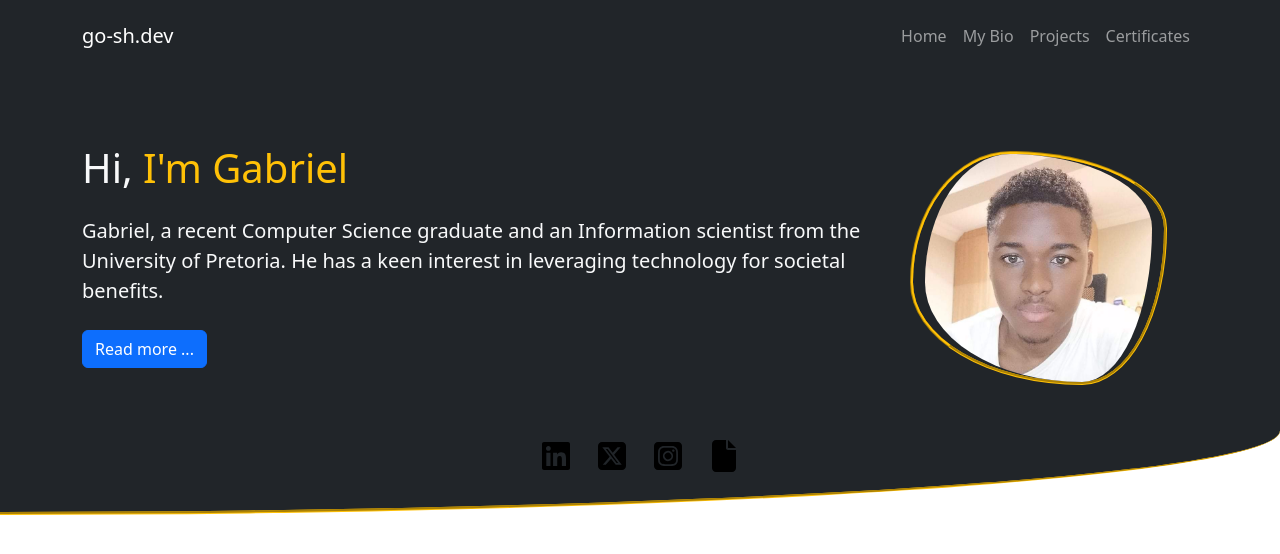
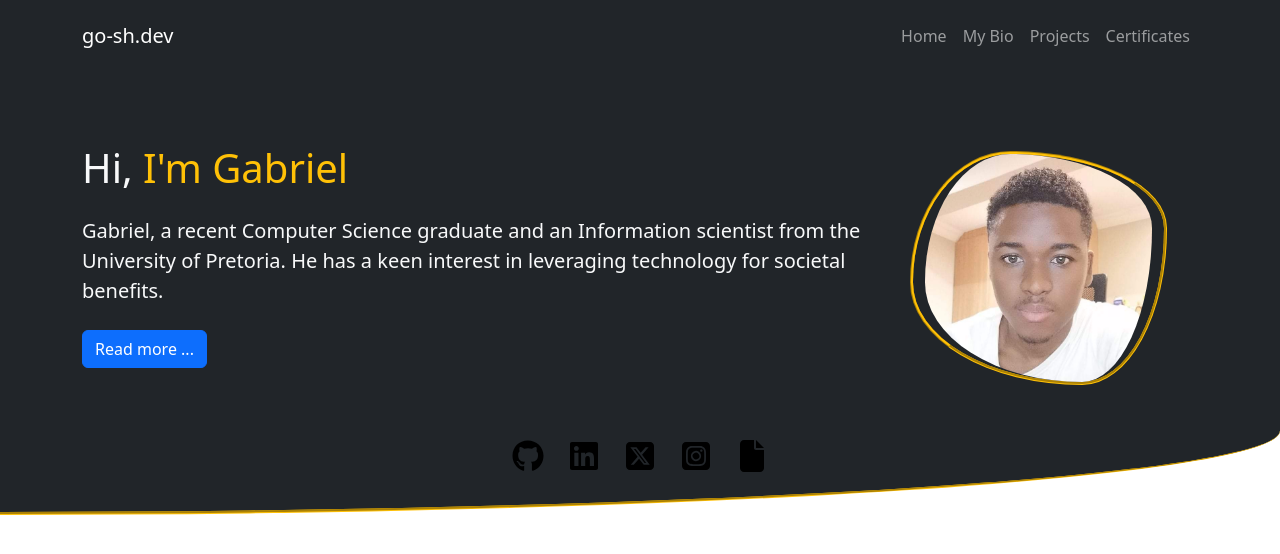
Before and after one commit to GO-Shoderu/go-sh.dev, a plain HTML site: page src/index.html in a window 1280 px wide. Drawn offline with nearby package versions, Linux system fonts and the light colour scheme.

Commit message:
Added links to the logos

```diff
--- a/src/index.html
+++ b/src/index.html
@@ -74,9 +74,29 @@
 
         <!-- social presense -->
         <div class="text-center container mt-xl-4 pb-3 justify-content-between">
+          <!-- github -->
+          <span class="socials-spacing">
+            <a href="https://github.com/GO-Shoderu" target="_blank"
+              ><svg
+                xmlns="http://www.w3.org/2000/svg"
+                viewBox="0 0 496 512"
+                class="socials"
+                width="32px"
+                height="32px"
+              >
+                <!--!Font Awesome Free 6.5.1 by @fontawesome - https://fontawesome.com License - https://fontawesome.com/license/free Copyright 2024 Fonticons, Inc.-->
+                <path
+                  d="M165.9 397.4c0 2-2.3 3.6-5.2 3.6-3.3 .3-5.6-1.3-5.6-3.6 0-2 2.3-3.6 5.2-3.6 3-.3 5.6 1.3 5.6 3.6zm-31.1-4.5c-.7 2 1.3 4.3 4.3 4.9 2.6 1 5.6 0 6.2-2s-1.3-4.3-4.3-5.2c-2.6-.7-5.5 .3-6.2 2.3zm44.2-1.7c-2.9 .7-4.9 2.6-4.6 4.9 .3 2 2.9 3.3 5.9 2.6 2.9-.7 4.9-2.6 4.6-4.6-.3-1.9-3-3.2-5.9-2.9zM244.8 8C106.1 8 0 113.3 0 252c0 110.9 69.8 205.8 169.5 239.2 12.8 2.3 17.3-5.6 17.3-12.1 0-6.2-.3-40.4-.3-61.4 0 0-70 15-84.7-29.8 0 0-11.4-29.1-27.8-36.6 0 0-22.9-15.7 1.6-15.4 0 0 24.9 2 38.6 25.8 21.9 38.6 58.6 27.5 72.9 20.9 2.3-16 8.8-27.1 16-33.7-55.9-6.2-112.3-14.3-112.3-110.5 0-27.5 7.6-41.3 23.6-58.9-2.6-6.5-11.1-33.3 2.6-67.9 20.9-6.5 69 27 69 27 20-5.6 41.5-8.5 62.8-8.5s42.8 2.9 62.8 8.5c0 0 48.1-33.6 69-27 13.7 34.7 5.2 61.4 2.6 67.9 16 17.7 25.8 31.5 25.8 58.9 0 96.5-58.9 104.2-114.8 110.5 9.2 7.9 17 22.9 17 46.4 0 33.7-.3 75.4-.3 83.6 0 6.5 4.6 14.4 17.3 12.1C428.2 457.8 496 362.9 496 252 496 113.3 383.5 8 244.8 8zM97.2 352.9c-1.3 1-1 3.3 .7 5.2 1.6 1.6 3.9 2.3 5.2 1 1.3-1 1-3.3-.7-5.2-1.6-1.6-3.9-2.3-5.2-1zm-10.8-8.1c-.7 1.3 .3 2.9 2.3 3.9 1.6 1 3.6 .7 4.3-.7 .7-1.3-.3-2.9-2.3-3.9-2-.6-3.6-.3-4.3 .7zm32.4 35.6c-1.6 1.3-1 4.3 1.3 6.2 2.3 2.3 5.2 2.6 6.5 1 1.3-1.3 .7-4.3-1.3-6.2-2.2-2.3-5.2-2.6-6.5-1zm-11.4-14.7c-1.6 1-1.6 3.6 0 5.9 1.6 2.3 4.3 3.3 5.6 2.3 1.6-1.3 1.6-3.9 0-6.2-1.4-2.3-4-3.3-5.6-2z"
+                /></svg
+            ></a>
+          </span>
+
           <!-- linkedin -->
           <span class="socials-spacing">
-            <svg
+            <a
+              href="https://www.linkedin.com/in/gabriel-shoderu-2ab3181a2/"
+              target="_blank"
+              ><svg
                 xmlns="http://www.w3.org/2000/svg"
                 viewBox="0 0 448 512"
                 class="socials"
@@ -86,13 +106,14 @@
                 <!--!Font Awesome Free 6.5.1 by @fontawesome - https://fontawesome.com License - https://fontawesome.com/license/free Copyright 2024 Fonticons, Inc.-->
                 <path
                   d="M416 32H31.9C14.3 32 0 46.5 0 64.3v383.4C0 465.5 14.3 480 31.9 480H416c17.6 0 32-14.5 32-32.3V64.3c0-17.8-14.4-32.3-32-32.3zM135.4 416H69V202.2h66.5V416zm-33.2-243c-21.3 0-38.5-17.3-38.5-38.5S80.9 96 102.2 96c21.2 0 38.5 17.3 38.5 38.5 0 21.3-17.2 38.5-38.5 38.5zm282.1 243h-66.4V312c0-24.8-.5-56.7-34.5-56.7-34.6 0-39.9 27-39.9 54.9V416h-66.4V202.2h63.7v29.2h.9c8.9-16.8 30.6-34.5 62.9-34.5 67.2 0 79.7 44.3 79.7 101.9V416z"
-              />
-            </svg>
+                /></svg
+            ></a>
           </span>
 
           <!-- twitter -->
           <span class="socials-spacing">
-            <svg
+            <a href="https://twitter.com/__gosh___" target="_blank"
+              ><svg
                 xmlns="http://www.w3.org/2000/svg"
                 viewBox="0 0 448 512"
                 class="socials"
@@ -102,13 +123,14 @@
                 <!--!Font Awesome Free 6.5.1 by @fontawesome - https://fontawesome.com License - https://fontawesome.com/license/free Copyright 2024 Fonticons, Inc.-->
                 <path
                   d="M64 32C28.7 32 0 60.7 0 96V416c0 35.3 28.7 64 64 64H384c35.3 0 64-28.7 64-64V96c0-35.3-28.7-64-64-64H64zm297.1 84L257.3 234.6 379.4 396H283.8L209 298.1 123.3 396H75.8l111-126.9L69.7 116h98l67.7 89.5L313.6 116h47.5zM323.3 367.6L153.4 142.9H125.1L296.9 367.6h26.3z"
-              />
-            </svg>
+                /></svg
+            ></a>
           </span>
 
           <!-- instagram -->
           <span class="socials-spacing">
-            <svg
+            <a href="https://www.instagram.com/_go.sh__/" target="_blank"
+              ><svg
                 xmlns="http://www.w3.org/2000/svg"
                 viewBox="0 0 448 512"
                 class="socials"
@@ -118,13 +140,14 @@
                 <!--!Font Awesome Free 6.5.1 by @fontawesome - https://fontawesome.com License - https://fontawesome.com/license/free Copyright 2024 Fonticons, Inc.-->
                 <path
                   d="M194.4 211.7a53.3 53.3 0 1 0 59.3 88.7 53.3 53.3 0 1 0 -59.3-88.7zm142.3-68.4c-5.2-5.2-11.5-9.3-18.4-12c-18.1-7.1-57.6-6.8-83.1-6.5c-4.1 0-7.9 .1-11.2 .1c-3.3 0-7.2 0-11.4-.1c-25.5-.3-64.8-.7-82.9 6.5c-6.9 2.7-13.1 6.8-18.4 12s-9.3 11.5-12 18.4c-7.1 18.1-6.7 57.7-6.5 83.2c0 4.1 .1 7.9 .1 11.1s0 7-.1 11.1c-.2 25.5-.6 65.1 6.5 83.2c2.7 6.9 6.8 13.1 12 18.4s11.5 9.3 18.4 12c18.1 7.1 57.6 6.8 83.1 6.5c4.1 0 7.9-.1 11.2-.1c3.3 0 7.2 0 11.4 .1c25.5 .3 64.8 .7 82.9-6.5c6.9-2.7 13.1-6.8 18.4-12s9.3-11.5 12-18.4c7.2-18 6.8-57.4 6.5-83c0-4.2-.1-8.1-.1-11.4s0-7.1 .1-11.4c.3-25.5 .7-64.9-6.5-83l0 0c-2.7-6.9-6.8-13.1-12-18.4zm-67.1 44.5A82 82 0 1 1 178.4 324.2a82 82 0 1 1 91.1-136.4zm29.2-1.3c-3.1-2.1-5.6-5.1-7.1-8.6s-1.8-7.3-1.1-11.1s2.6-7.1 5.2-9.8s6.1-4.5 9.8-5.2s7.6-.4 11.1 1.1s6.5 3.9 8.6 7s3.2 6.8 3.2 10.6c0 2.5-.5 5-1.4 7.3s-2.4 4.4-4.1 6.2s-3.9 3.2-6.2 4.2s-4.8 1.5-7.3 1.5l0 0c-3.8 0-7.5-1.1-10.6-3.2zM448 96c0-35.3-28.7-64-64-64H64C28.7 32 0 60.7 0 96V416c0 35.3 28.7 64 64 64H384c35.3 0 64-28.7 64-64V96zM357 389c-18.7 18.7-41.4 24.6-67 25.9c-26.4 1.5-105.6 1.5-132 0c-25.6-1.3-48.3-7.2-67-25.9s-24.6-41.4-25.8-67c-1.5-26.4-1.5-105.6 0-132c1.3-25.6 7.1-48.3 25.8-67s41.5-24.6 67-25.8c26.4-1.5 105.6-1.5 132 0c25.6 1.3 48.3 7.1 67 25.8s24.6 41.4 25.8 67c1.5 26.3 1.5 105.4 0 131.9c-1.3 25.6-7.1 48.3-25.8 67z"
-              />
-            </svg>
+                /></svg
+            ></a>
           </span>
 
           <!-- cv -->
           <span class="socials-spacing">
-            <svg
+            <a href="" target="_blank"
+              ><svg
                 xmlns="http://www.w3.org/2000/svg"
                 viewBox="0 0 384 512"
                 class="socials"
@@ -134,8 +157,8 @@
                 <!--!Font Awesome Free 6.5.1 by @fontawesome - https://fontawesome.com License - https://fontawesome.com/license/free Copyright 2024 Fonticons, Inc.-->
                 <path
                   d="M0 64C0 28.7 28.7 0 64 0H224V128c0 17.7 14.3 32 32 32H384V448c0 35.3-28.7 64-64 64H64c-35.3 0-64-28.7-64-64V64zm384 64H256V0L384 128z"
-              />
-            </svg>
+                /></svg
+            ></a>
           </span>
         </div>
       </div>
```
Lines whose indentation alone changed are shown as unchanged.
